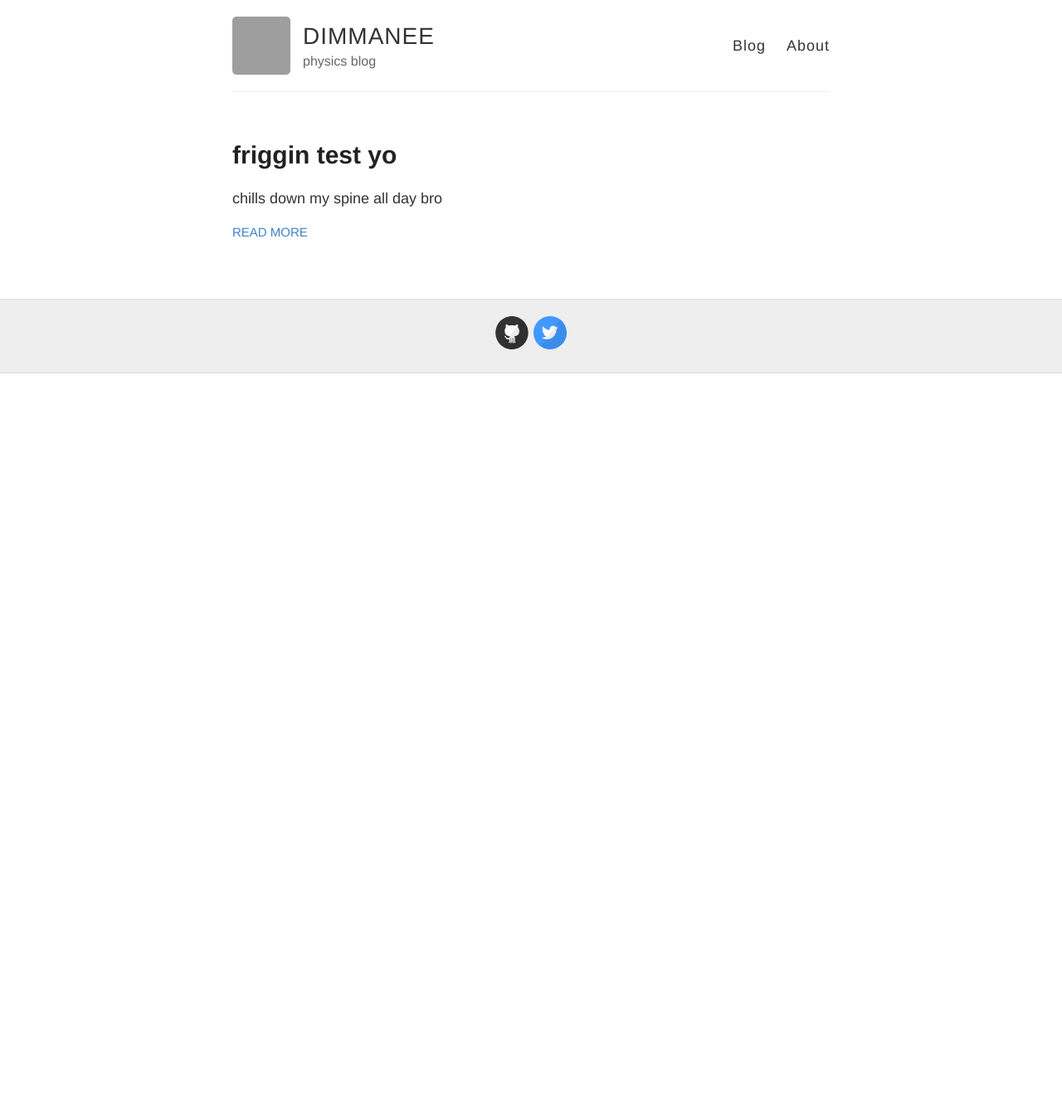
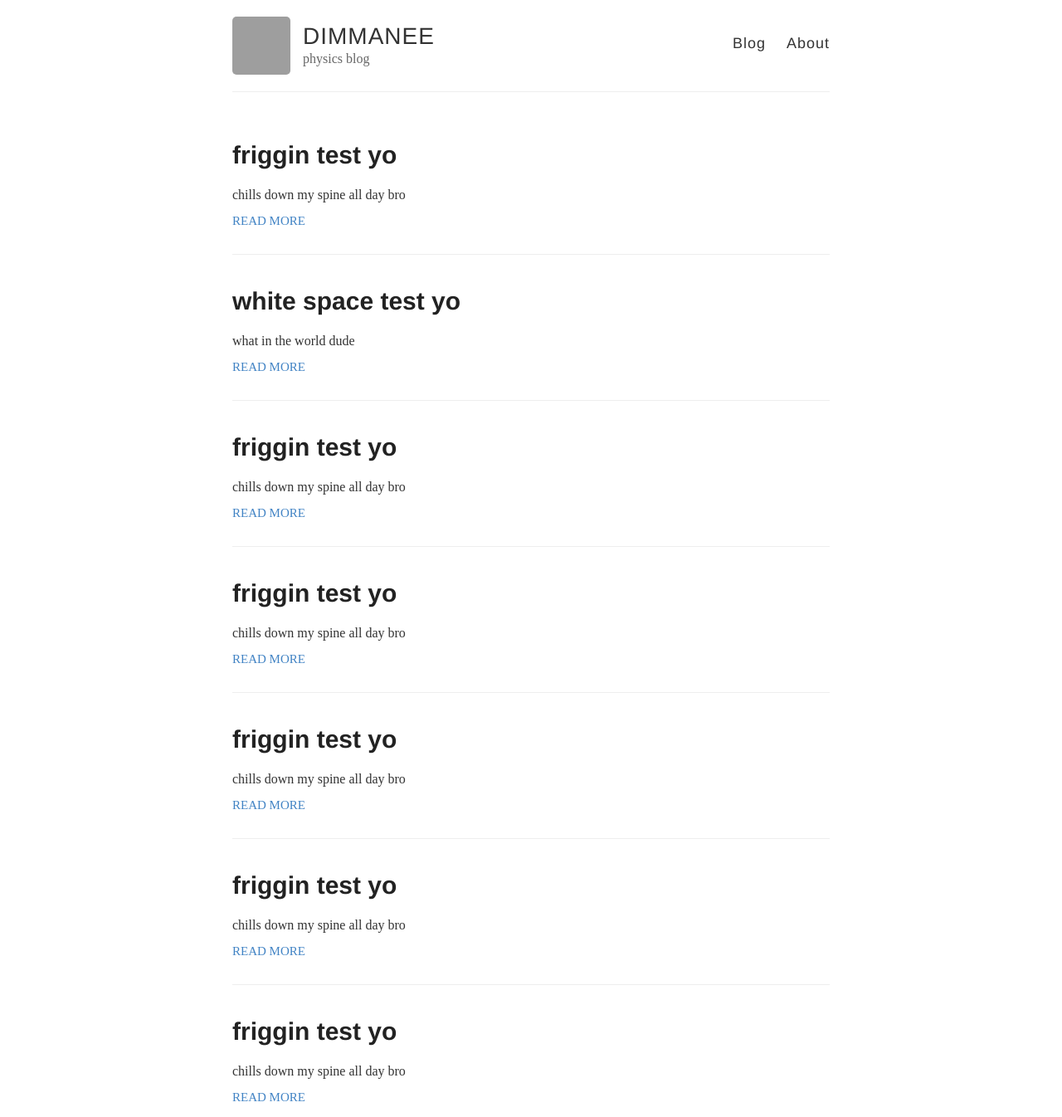
Before and after one commit to DIMMANEE/dimmanee.github.io, a Jekyll site: the page built from index.html, in a window 1280 px wide. Shown: the whole page at 83% size. Built offline with Jekyll 4.4.1, drawn with Linux system fonts in a browser that asks for light colours; before the commit the page ends 900 px from its top, so only the background shows below that; grey boxes are pictures that could not be loaded.

Commit message:
aura farm test

```diff
--- a/_config.yml
+++ b/_config.yml
@@ -21,12 +21,12 @@ footer-links:
   email:
   facebook:
   flickr:
-  github: DIMMANEE
+  github:
   instagram:
   linkedin:
   pinterest:
   rss: # just type anything here for a working RSS icon
-  twitter: jekyllrb
+  twitter:
   stackoverflow: # your stackoverflow profile, e.g. "users/50476/bart-kiers"
   youtube: # channel/<your_long_string> or user/<user-name>
   googleplus: # anything in your profile username that comes after plus.google.com/
@@ -41,7 +41,7 @@ google_analytics:
 
 # Your website URL (e.g. http://barryclark.github.io or http://www.barryclark.co)
 # Used for Sitemap.xml and your RSS feed
-url:
+url: http://dimmanee.github.io
 
 # If you're hosting your site at a Project repository on GitHub pages
 # (http://yourusername.github.io/repository-name)
--- a/_layouts/default.html
+++ b/_layouts/default.html
@@ -38,14 +38,6 @@
       {{ content }}
     </div>
 
-    <div class="wrapper-footer">
-      <div class="container">
-        <footer class="footer">
-          {% include svg-icons.html %}
-        </footer>
-      </div>
-    </div>
-
     {% include analytics.html %}
   </body>
 </html>
--- /dev/null
+++ b/_posts/2025-3-26-friggintestyo copy 2.md
@@ -0,0 +1,6 @@
+---
+layout: post
+title: friggin test yo
+---
+
+chills down my spine all day bro
--- /dev/null
+++ b/_posts/2025-3-26-friggintestyo copy 3.md
@@ -0,0 +1,6 @@
+---
+layout: post
+title: friggin test yo
+---
+
+chills down my spine all day bro
--- /dev/null
+++ b/_posts/2025-3-26-friggintestyo copy 4.md
@@ -0,0 +1,6 @@
+---
+layout: post
+title: friggin test yo
+---
+
+chills down my spine all day bro
--- /dev/null
+++ b/_posts/2025-3-26-friggintestyo copy 5.md
@@ -0,0 +1,6 @@
+---
+layout: post
+title: friggin test yo
+---
+
+chills down my spine all day bro
--- /dev/null
+++ b/_posts/2025-3-26-friggintestyo copy 6.md
@@ -0,0 +1,6 @@
+---
+layout: post
+title: friggin test yo
+---
+
+chills down my spine all day bro
--- /dev/null
+++ b/_posts/2025-3-26-friggintestyo copy.md
@@ -0,0 +1,6 @@
+---
+layout: post
+title: white space  test   yo
+---
+
+what in  the   world    dude
--- a/style.scss
+++ b/style.scss
@@ -19,7 +19,6 @@ html {
 
 body {
 	background: $white;
-  font: 18px/1.4 $helvetica;
   color: $darkGray;
 }
 
@@ -117,7 +116,6 @@ img {
 
 .date {
   font-style: italic;
-  color: $gray;
 }
 
 // Specify the color of the selection
@@ -278,11 +276,6 @@ nav {
   background-color: $lightGray;
 }
 
-footer {
-  padding: 20px 0;
-  text-align: center;
-}
-
 // Settled on moving the import of syntax highlighting to the bottom of the CSS
 // ... Otherwise it really bloats up the top of the CSS file and makes it difficult to find the start
 @import "highlights";
```
